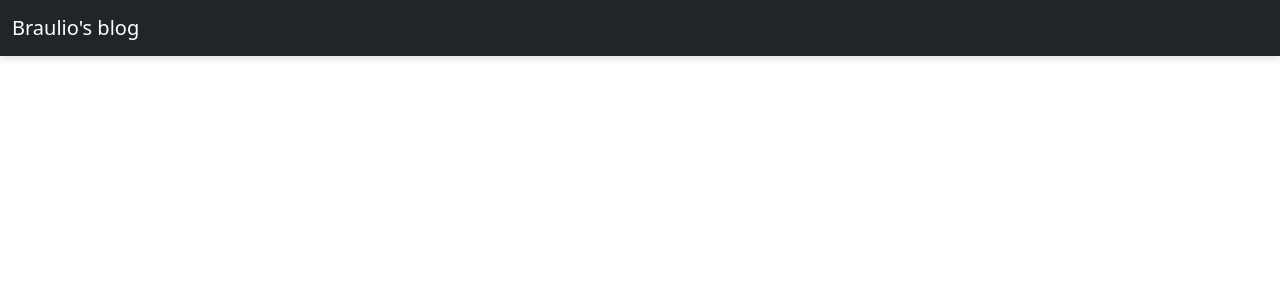
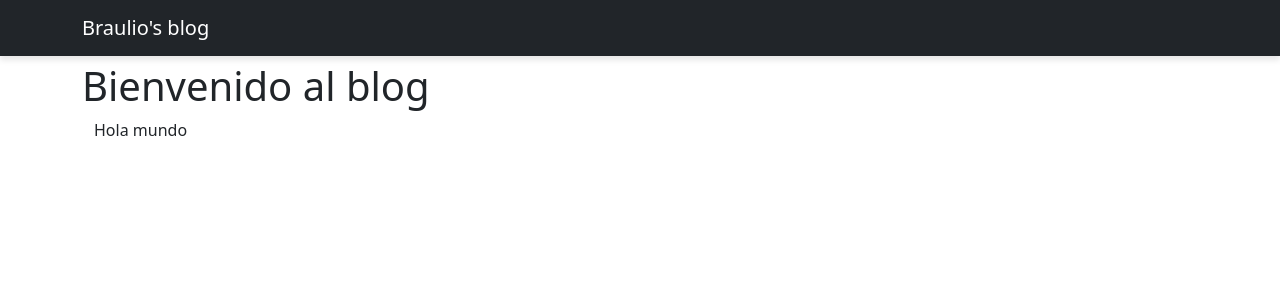
Before and after one commit to Braulio95/blogfrontend, a Vue app: page / in a window 1280 px wide. Shown: the top 300 px of the page. Built offline with nearby package versions, Linux system fonts and the light colour scheme.

Commit message:
loading main page

```diff
--- a/src/App.vue
+++ b/src/App.vue
@@ -1,17 +1,17 @@
 <template>
   <NavBar/>
-  <ArticlePreview/>
+  <MainPage/>
 </template>
 
 <script lang="ts">
 import { defineComponent } from "vue";
 import NavBar from "./components/NavBar.vue"
-import ArticlePreview from "./components/ArticlePreview.vue"
+import MainPage from "./modules/MainPage.vue"
 
 export default defineComponent({
   name: "App",
   components:{
-    NavBar, ArticlePreview
+    NavBar, MainPage
   }
 });
 </script>
--- a/src/components/ArticlePreview.vue
+++ b/src/components/ArticlePreview.vue
@@ -1,5 +1,9 @@
 <template>
-    <p>Hola mundo mundial!!!!!!!!</p>
+    <div class="preview-container">
+        <div class="container">
+            <p>Hola mundo</p>
+        </div>
+    </div>
 </template>
 
 <script lang="ts">
@@ -10,3 +14,11 @@ export default defineComponent({
 });
 
 </script>
+
+<style scoped>
+
+.container{
+    margin: auto;
+}
+
+</style>
--- a/src/components/NavBar.vue
+++ b/src/components/NavBar.vue
@@ -1,6 +1,6 @@
 <template>
     <nav class="navbar navbar-dark bg-dark fixed-top bg-light d-flex justify-content-center">
-        <div class="container-fluid">
+        <div class="container container-fluid">
             <a class="navbar-brand" href="/">Braulio's blog</a>
         </div>
     </nav>
@@ -15,9 +15,6 @@ export default defineComponent({
 </script>
 
 <style scoped>
-.container-fluid{
-    max-width: 1280px;
-}
 .navbar{
     box-shadow: 0 4px 6px rgba(0, 0, 0, 0.1);
 }
--- /dev/null
+++ b/src/modules/MainPage.vue
@@ -0,0 +1,26 @@
+<template>
+    <div class="container">
+    <h1>Bienvenido al blog</h1>
+    <ArticlePreview/>
+    </div>
+</template>
+<script lang="ts">
+import { defineComponent } from "vue";
+import ArticlePreview from '../components/ArticlePreview.vue'
+
+export default defineComponent({
+  name: "MainPage",
+  components:{
+    ArticlePreview
+  }
+});
+
+</script>
+
+<style scoped>
+.container{
+    margin-top: 62px;
+    max-height: calc(100vh - 62px)
+}
+
+</style>
```
